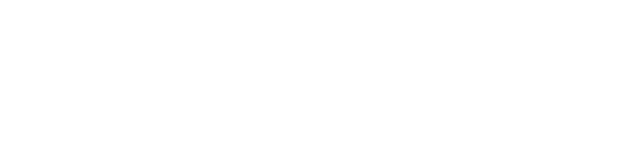
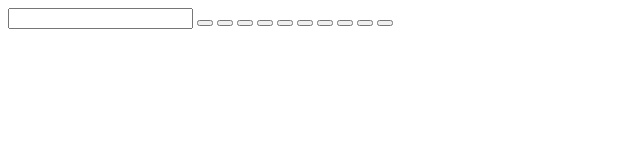
Before and after one commit to AdnanSuljic/Calculator, a plain HTML site: page index.html in a window 1280 px wide. Shown: the whole page, without its empty margins (0-640 px from the left). Drawn offline with Linux system fonts and the light colour scheme.

Commit message:
buttons added

```diff
--- a/index.html
+++ b/index.html
@@ -3,6 +3,21 @@
         <title>Calculator</title>
     </head>
     <body>
+        <input id="textbox" type="text">
+        <button class="btn-number"></button>
+        <button class="btn-number"></button>
+        <button class="btn-number"></button>
+        <button class="btn-number"></button>
+        <button class="btn-number"></button>
+        <button class="btn-number"></button>
 
+        <button class="btn-operation"></button>
+        <button class="btn-operation"></button>
+        <button class="btn-operation"></button>
+        <button class="btn-operation"></button>
     </body>
+
+    <script>
+
+    </script>
 </html>
```
